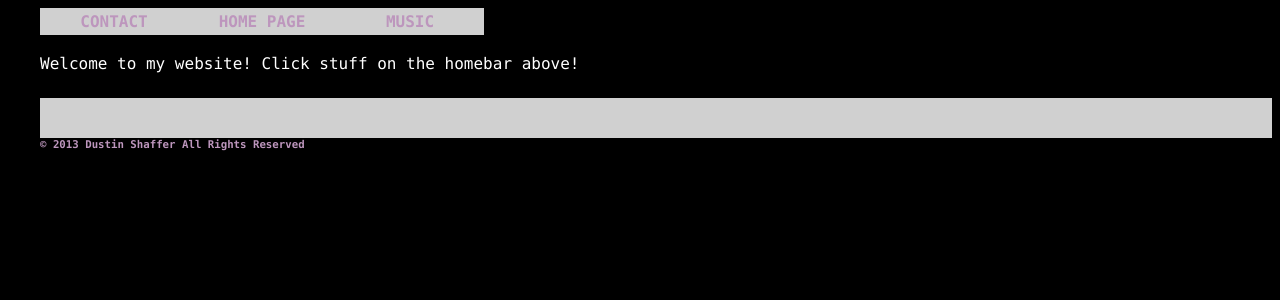
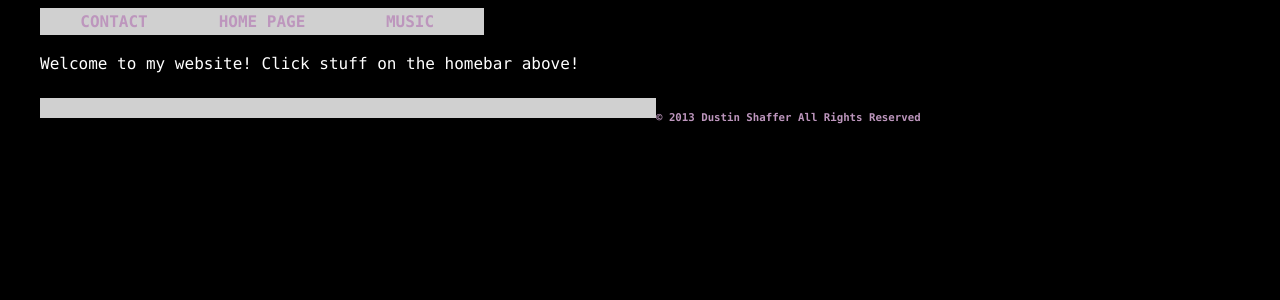
Before and after one commit to misterdustinface/misterdustinface.github.io, a Jekyll site: the page built from index.html, in a window 1280 px wide. Shown: the top 300 px of the page. Built offline with Jekyll 4.4.1, drawn with Linux system fonts in a browser that asks for light colours; comment, search, counter and statistics services are not loaded.

Commit message:
Update theme.css

```diff
--- a/css/theme1/theme.css
+++ b/css/theme1/theme.css
@@ -55,6 +55,6 @@ ul#list-nav li a:active{/* background-color:#909090;*/ /*text-shadow: #c6e3a0 -1
 .horz-rect {
     background-color: #D0D0D0;
     float:   left;
-    height:  40px;
-    width:   100%;
+    height:  20px;
+    width:   50%;
 }
```
